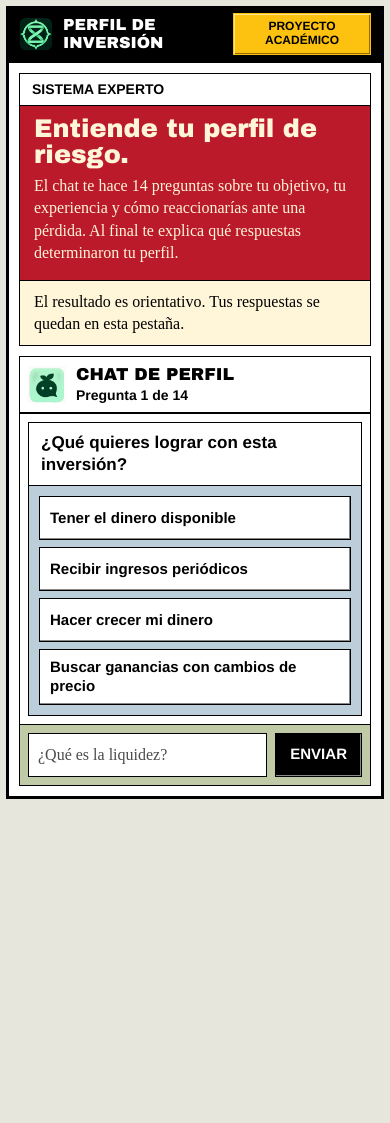
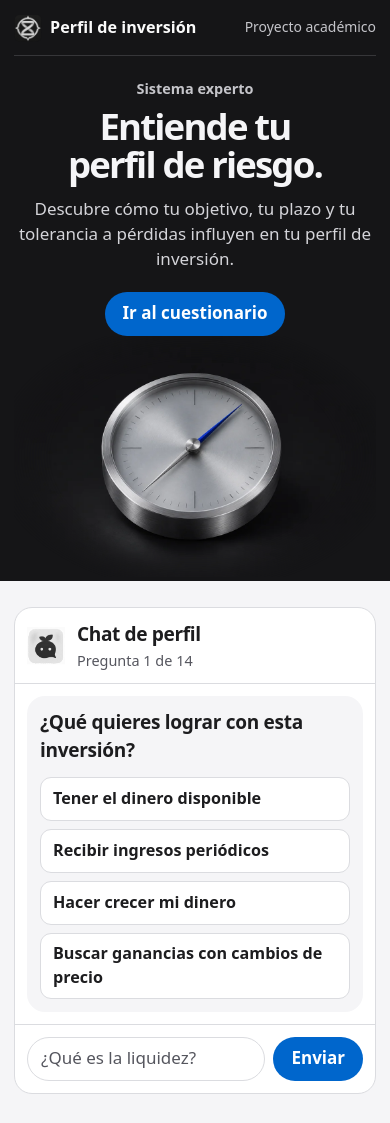
Before and after one commit to CarLos4475/ProyectoFinalSistemasInteligentes, a plain HTML site: page web/index.html in a window 390 px wide. Shown: the top 1123 px of the page. Before the commit the page ends 844 px from the top, so only its background shows below. Drawn offline with Linux system fonts and the light colour scheme.

Commit message:
Rediseñar la portada y el cuestionario con una interfaz sobria

```diff
--- a/web/index.html
+++ b/web/index.html
@@ -5,10 +5,10 @@
   <meta http-equiv="Content-Security-Policy" content="default-src 'none'; script-src 'self'; style-src 'self'; img-src 'self'; connect-src 'none'; base-uri 'none'; form-action 'none'">
   <meta name="viewport" content="width=device-width, initial-scale=1">
   <meta name="description" content="Explora tu perfil de riesgo y entiende qué respuestas explican tu resultado.">
-  <meta name="theme-color" content="#000000">
+  <meta name="theme-color" content="#151517">
   <title>Perfil de inversión</title>
   <link rel="icon" href="./assets/marca.webp" type="image/webp">
-  <link rel="stylesheet" href="./styles.css?v=3">
+  <link rel="stylesheet" href="./styles.css?v=4">
   <script type="module" src="./chat.mjs?v=2"></script>
 </head>
 <body>
@@ -22,17 +22,21 @@
     </div>
   </header>
 
-  <main class="contenedor principal">
+  <main>
     <section class="introduccion" aria-labelledby="titulo">
+      <div class="contenedor portada">
         <div class="intro-texto">
           <p class="etiqueta">Sistema experto</p>
           <h1 id="titulo">Entiende tu perfil de riesgo.</h1>
-        <p class="bajada">El chat te hace 14 preguntas sobre tu objetivo, tu experiencia y cómo reaccionarías ante una pérdida. Al final te explica qué respuestas determinaron tu perfil.</p>
+          <p class="bajada">Descubre cómo tu objetivo, tu plazo y tu tolerancia a pérdidas influyen en tu perfil de inversión.</p>
+          <a class="accion" href="#cuestionario">Ir al cuestionario</a>
         </div>
-      <p class="alcance">El resultado es orientativo. Tus respuestas se quedan en esta pestaña.</p>
+        <img class="portada-imagen" src="./assets/brujula.webp" width="1080" height="720" alt="" fetchpriority="high">
+      </div>
     </section>
 
-    <section class="chat" aria-labelledby="titulo-chat">
+    <div class="zona-chat">
+      <section class="chat contenedor" id="cuestionario" aria-labelledby="titulo-chat" tabindex="-1">
         <header class="chat-cabecera">
           <img class="asistente" src="./assets/asistente.webp" width="42" height="42" alt="">
           <div class="chat-identidad">
@@ -54,6 +58,10 @@
         </footer>
         <noscript><p class="sin-script">Activa JavaScript para usar el cuestionario.</p></noscript>
       </section>
+    </div>
   </main>
+  <footer class="pie">
+    <p class="contenedor alcance">El resultado es orientativo. Tus respuestas se quedan en esta pestaña.</p>
+  </footer>
 </body>
 </html>
--- a/web/styles.css
+++ b/web/styles.css
@@ -1,292 +1,242 @@
 :root {
   color-scheme: light;
-  color: #000;
-  background: #e7e6dd;
-  font: 1rem/1.4 "Times New Roman", Times, serif;
-  --tinta: #000;
+  color: #1d1d1f;
+  background: #f5f5f7;
+  font: 1.0625rem/1.47 system-ui, -apple-system, BlinkMacSystemFont, "Segoe UI", sans-serif;
+  --fondo: #f5f5f7;
   --papel: #fff;
-  --crema: #fff5d8;
-  --rojo: #bb1a2a;
-  --amarillo: #fcc20f;
-  --enlace: #0000ee;
-  --cielo: #bdcedb;
-  --salvia: #c0caa7;
-  --melocoton: #ebbb94;
-  --lavanda: #b6bfee;
-  --fuente-ui: Helvetica, Arial, sans-serif;
-  --fuente-titular: "Arial Black", Arial, sans-serif;
+  --grafito: #151517;
+  --tinta: #1d1d1f;
+  --secundario: #55565e;
+  --linea: #dbdce0;
+  --azul: #0066cc;
+  --foco: #0071e3;
+  --azul-suave: #eaf3fd;
+  --tarjeta: 18px;
+  --pastilla: 9999px;
 }
 
 * { box-sizing: border-box; }
+body { margin: 0; }
 [hidden] { display: none !important; }
-
-body {
-  width: min(944px, calc(100% - 40px));
-  margin: 28px auto;
-  border: 8px solid var(--tinta);
-  background: var(--papel);
+button, input { font: inherit; }
+button { cursor: pointer; }
+button:focus-visible, a:focus-visible, input:focus-visible, summary:focus-visible {
+  outline: 2px solid var(--foco);
+  outline-offset: 3px;
 }
 
-button, input { font: inherit; }
-button { cursor: pointer; }
-button:focus-visible, input:focus-visible, summary:focus-visible {
-  outline: 3px solid var(--enlace);
-  outline-offset: 2px;
-}
-
-.header {
-  color: var(--papel);
-  background: var(--tinta);
-}
-
+.contenedor { width: min(1100px, calc(100% - 48px)); margin-inline: auto; }
+.header { background: var(--grafito); color: #fafafa; }
 .cabecera {
-  min-height: 62px;
+  min-height: 56px;
   display: flex;
   align-items: center;
   justify-content: space-between;
-  gap: 12px;
-  padding: 4px 18px 12px;
+  gap: 14px;
+  border-bottom: 1px solid #363639;
+}
+.marca { display: flex; align-items: center; gap: 8px; font-weight: 600; }
+.marca-icono, .asistente { display: block; flex: 0 0 auto; filter: grayscale(1); }
+.marca-icono { width: 28px; height: 28px; }
+.contexto { color: #c5c5ca; font-size: .82rem; text-align: right; }
+
+.introduccion { background: var(--grafito); color: #f5f5f7; }
+.portada {
+  display: grid;
+  grid-template-columns: minmax(0, .95fr) minmax(0, 1.05fr);
+  align-items: center;
+  gap: 20px;
+  padding-block: 28px 32px;
+}
+.intro-texto { position: relative; z-index: 1; padding-block: 12px; }
+.etiqueta { margin: 0; font-size: .85rem; font-weight: 600; }
+.introduccion .etiqueta { color: #c5c5ca; }
+h1 {
+  max-width: 12ch;
+  margin: 9px 0 14px;
+  font-size: clamp(2.6rem, 5.4vw, 4.45rem);
+  font-weight: 600;
+  line-height: 1.02;
+  letter-spacing: -.05em;
+  text-wrap: balance;
+}
+.bajada { max-width: 38ch; margin: 0; color: #d4d4d9; font-size: clamp(1rem, 2vw, 1.16rem); }
+.portada-imagen {
+  display: block;
+  width: 100%;
+  height: auto;
+  mask-image: radial-gradient(ellipse at center, #000 56%, transparent 79%);
 }
 
-.marca {
-  display: flex;
+.accion, .boton-oscuro {
+  display: inline-flex;
   align-items: center;
-  gap: 10px;
-  font: 900 clamp(1rem, 2.6vw, 1.32rem)/1.1 var(--fuente-titular);
-  text-transform: uppercase;
+  justify-content: center;
+  min-height: 44px;
+  padding: 8px 18px;
+  border: 0;
+  border-radius: var(--pastilla);
+  background: var(--azul);
+  color: var(--papel);
+  font-weight: 600;
+  text-decoration: none;
 }
+.accion { margin-top: 20px; }
+.accion:hover, .boton-oscuro:hover { background: #0059b4; }
+.accion:active, .boton-oscuro:active, .opcion:active, .boton-explicar:active { transform: scale(.98); }
 
-.marca-icono, .asistente {
-  display: block;
-  flex: 0 0 auto;
+.zona-chat { padding-block: clamp(26px, 5vw, 58px); }
+.chat {
+  max-width: 820px;
+  min-width: 0;
+  border: 1px solid var(--linea);
+  border-radius: var(--tarjeta);
+  background: var(--papel);
+  scroll-margin-top: 16px;
 }
-
-.contexto {
-  padding: 6px 8px;
-  color: var(--tinta);
-  background: var(--amarillo);
-  border: 1px solid var(--amarillo);
-  box-shadow: inset 1px 1px 0 #ffe589, inset -1px -1px 0 #966b00;
-  font: 700 .75rem/1.14 var(--fuente-ui);
-  text-align: center;
-  text-transform: uppercase;
-}
-
-.principal {
-  display: grid;
-  grid-template-columns: minmax(0, 29fr) minmax(0, 71fr);
-  align-items: start;
-  gap: 16px;
-  padding: 16px;
-}
-
-.introduccion {
-  border: 1px solid var(--tinta);
-  background: var(--rojo);
-  color: var(--crema);
-}
-
-.etiqueta {
-  margin: 0;
-  padding: 7px 12px;
-  border-bottom: 1px solid var(--tinta);
-  color: var(--tinta);
-  background: var(--papel);
-  font: 700 .875rem/1.2 var(--fuente-ui);
-  text-transform: uppercase;
-}
-
-h1 {
-  margin: 14px 14px 10px;
-  font: 900 clamp(1.6rem, 3.25vw, 2.35rem)/1.02 var(--fuente-titular);
-}
-
-.bajada { margin: 0 14px 15px; }
-.alcance {
-  margin: 0;
-  padding: 10px 14px;
-  border-top: 1px solid var(--tinta);
-  background: var(--crema);
-  color: var(--tinta);
-}
-
-.chat {
-  display: flex;
-  min-width: 0;
-  flex-direction: column;
-  border: 1px solid var(--tinta);
-  background: var(--papel);
-}
-
+.chat:focus { outline: none; }
 .chat-cabecera {
   display: flex;
   align-items: center;
-  gap: 10px;
-  padding: 9px 12px;
-  border-bottom: 2px solid var(--tinta);
+  gap: 12px;
+  padding: 15px 20px;
+  border-bottom: 1px solid var(--linea);
 }
-
 .asistente { width: 38px; height: 38px; }
 .chat-identidad { flex: 1; }
-.chat-identidad h2 {
-  margin: 0;
-  font: 900 1.08rem/1.15 var(--fuente-titular);
-  text-transform: uppercase;
-}
-.chat-identidad p { margin: 2px 0 0; font: 700 .875rem/1.2 var(--fuente-ui); }
+.chat-identidad h2 { margin: 0; font-size: 1.125rem; font-weight: 600; letter-spacing: -.02em; }
+.chat-identidad p { margin: 2px 0 0; color: var(--secundario); font-size: .85rem; }
 
 .chat-cuerpo {
-  min-height: 240px;
-  max-height: 560px;
-  padding: 12px;
+  max-height: 580px;
+  padding: 18px 20px;
   overflow: auto;
 }
-
-.turno, .ayuda, .respuestas, .resultado { border: 1px solid var(--tinta); }
-.turno { background: var(--cielo); }
-.pregunta {
-  margin: 0;
-  padding: 9px 12px;
-  border-bottom: 1px solid var(--tinta);
+.turno, .ayuda, .resultado {
+  padding: 16px;
+  border-radius: var(--tarjeta);
+  background: var(--fondo);
+}
+.pregunta { margin: 0 0 12px; font-size: 1.12rem; font-weight: 600; letter-spacing: -.015em; }
+.opciones { display: grid; grid-template-columns: repeat(2, minmax(0, 1fr)); gap: 8px; }
+.opcion, .boton-explicar {
+  min-height: 44px;
+  padding: 8px 12px;
+  border: 1px solid var(--linea);
+  border-radius: 11px;
+  color: var(--tinta);
   background: var(--papel);
-  font: 700 1.065rem/1.3 var(--fuente-ui);
-}
-
-.opciones {
-  display: grid;
-  grid-template-columns: repeat(2, minmax(0, 1fr));
-  gap: 7px;
-  padding: 10px;
-}
-
-.opcion, .boton-explicar, .boton-oscuro {
-  min-height: 44px;
-  padding: 8px 10px;
-  border: 1px solid var(--tinta);
-  background: var(--papel);
-  color: var(--tinta);
-  box-shadow: inset -1px -1px 0 #888;
-  font: 700 .94rem/1.25 var(--fuente-ui);
+  font-size: .95rem;
+  font-weight: 600;
 }
 .opcion { text-align: left; }
-.opcion:hover, .opcion[aria-pressed="true"], .boton-explicar:hover { background: var(--crema); }
-.opcion:active, .boton-explicar:active, .boton-oscuro:active {
-  box-shadow: inset 1px 1px 0 #888;
+.opcion:hover, .opcion[aria-pressed="true"] { border-color: var(--azul); background: var(--azul-suave); }
+.opcion[aria-pressed="true"] { color: var(--azul); }
+.boton-texto {
+  min-height: 44px;
+  padding: 5px 8px;
+  border: 0;
+  border-radius: 8px;
+  background: transparent;
+  color: var(--azul);
+  font-size: .9rem;
+  font-weight: 600;
 }
-
-.boton-texto {
-  min-height: 36px;
-  padding: 4px 8px;
-  border: 0;
-  background: transparent;
-  color: var(--enlace);
-  text-decoration: underline;
-  font-size: .94rem;
-}
-.boton-texto:hover { text-decoration-thickness: 2px; }
-.volver { margin: 0 0 4px 4px; }
+.boton-texto:hover { text-decoration: underline; }
+.volver { margin-top: 6px; }
 
 .respuestas {
-  margin-top: 10px;
-  background: var(--papel);
+  margin-top: 12px;
+  border: 1px solid var(--linea);
+  border-radius: 11px;
 }
 .respuestas summary {
   min-height: 44px;
-  padding: 9px 11px;
-  color: var(--enlace);
-  font-weight: 700;
-  text-decoration: underline;
+  padding: 9px 12px;
+  border-radius: 11px;
+  color: var(--azul);
+  font-weight: 600;
   cursor: pointer;
 }
-.respuestas ul { margin: 0; padding: 0; list-style: none; }
+.respuestas ul { margin: 0; padding: 0 12px; list-style: none; }
 .respuesta {
   display: flex;
+  flex-wrap: wrap;
   align-items: center;
   justify-content: space-between;
-  flex-wrap: wrap;
-  gap: 4px 10px;
-  padding: 7px 10px;
-  border-top: 1px solid var(--tinta);
+  gap: 5px 12px;
+  padding-block: 7px;
+  border-top: 1px solid var(--linea);
+  font-size: .94rem;
 }
-.respuesta:nth-child(odd) { background: var(--crema); }
-.respuesta-texto { flex: 1 1 180px; }
+.respuesta-texto { flex: 1 1 180px; min-width: 0; }
 .respuesta-texto strong, .respuesta-texto span { display: block; }
-.respuesta-texto strong { font-family: var(--fuente-ui); }
+.respuesta-texto span { color: var(--secundario); }
+.ayuda { margin-top: 12px; color: var(--tinta); }
 
-.ayuda {
-  margin-top: 10px;
-  padding: 10px 12px;
-  background: var(--crema);
-}
-
-.resultado {
-  padding: 0 14px 14px;
-  background: var(--salvia);
-}
-.resultado--moderado { background: var(--melocoton); }
-.resultado--propenso { background: var(--lavanda); }
-.resultado .etiqueta { margin-inline: -14px; }
+.resultado .etiqueta { color: var(--secundario); }
 .resultado h3 {
-  margin: 12px 0 6px;
-  font: 900 clamp(1.55rem, 4vw, 2.2rem)/1.05 var(--fuente-titular);
+  margin: 4px 0 9px;
+  font-size: clamp(1.75rem, 4vw, 2.65rem);
+  font-weight: 600;
+  line-height: 1.1;
+  letter-spacing: -.045em;
 }
 .resultado-texto { margin: 0; }
-.motivos { margin-top: 12px; padding-top: 10px; border-top: 1px solid var(--tinta); }
-.motivos h4, .motivos h5 { font-family: var(--fuente-ui); }
+.motivos { margin-top: 12px; padding-top: 10px; border-top: 1px solid var(--linea); }
 .motivos h4 { margin: 0; }
 .motivos h5 { margin: 12px 0 3px; font-size: .95rem; }
 .motivos p { margin: 0; }
-.motivos ul { margin: 6px 0; padding-left: 20px; }
+.motivos ul { margin: 6px 0; padding-left: 22px; }
 .motivos li + li { margin-top: 4px; }
-.boton-explicar { margin-top: 12px; }
+.boton-explicar { margin-top: 12px; color: var(--azul); border: 1px solid var(--azul); border-radius: var(--pastilla); }
+.boton-explicar:hover { background: var(--azul-suave); }
 
-.chat-pie {
-  padding: 10px 12px;
-  border-top: 1px solid var(--tinta);
-  background: var(--salvia);
-}
-.chat-pie form { display: flex; gap: 8px; }
+.chat-pie { padding: 13px 20px; border-top: 1px solid var(--linea); }
+.chat-pie form { display: flex; align-items: stretch; gap: 8px; }
 input {
   flex: 1;
   width: 100%;
   min-width: 0;
-  padding: 7px 9px;
-  border: 1px solid var(--tinta);
+  padding: 8px 13px;
+  border: 1px solid var(--linea);
+  border-radius: var(--pastilla);
   background: var(--papel);
   color: var(--tinta);
 }
-input::placeholder { color: #4b4b4b; }
-.boton-oscuro {
-  padding-inline: 14px;
-  color: var(--papel);
-  background: var(--tinta);
-  text-transform: uppercase;
-}
-.boton-oscuro:hover { background: #292929; }
+input::placeholder { color: var(--secundario); }
 
-.sin-script { padding-inline: 12px; }
+.pie { padding: 0 0 24px; text-align: center; }
+.alcance, .sin-script { color: var(--secundario); font-size: .85rem; }
+.sin-script { padding-inline: 20px; }
 .solo-lectores {
   position: absolute;
   width: 1px;
   height: 1px;
-  padding: 0;
   margin: -1px;
   overflow: hidden;
   clip-path: inset(50%);
   white-space: nowrap;
 }
 
-@media (max-width: 760px) {
-  body { width: calc(100% - 24px); margin: 12px auto; border-width: 4px; }
-  .principal { grid-template-columns: 1fr; padding: 10px; gap: 10px; }
-  .cabecera { min-height: 54px; padding: 4px 10px 8px; }
-  .chat-cuerpo { min-height: 0; max-height: none; }
+@media (max-width: 680px) {
+  .contenedor { width: calc(100% - 28px); }
+  .portada { grid-template-columns: 1fr; gap: 0; padding-block: 22px 4px; text-align: center; }
+  .intro-texto { padding-block: 0; }
+  h1 { max-width: 15ch; margin-inline: auto; font-size: clamp(2.15rem, 8.5vw, 3.2rem); }
+  .bajada { margin-inline: auto; }
+  .portada-imagen { width: min(100%, 380px); margin-inline: auto; }
+  .chat-cuerpo { max-height: none; }
+  .chat-cabecera, .chat-cuerpo, .chat-pie { padding: 12px; }
 }
 
-@media (max-width: 480px) {
-  body { width: calc(100% - 12px); margin: 6px auto; border-width: 3px; }
-  h1 { margin-block: 10px 7px; }
-  .chat-cabecera, .chat-cuerpo, .chat-pie { padding: 8px; }
-  .boton-texto { min-height: 44px; }
-  .opciones { grid-template-columns: minmax(0, 1fr); }
+@media (max-width: 420px) {
+  .opciones { grid-template-columns: 1fr; }
+  .turno, .ayuda, .resultado { padding: 13px; }
+  .marca { font-size: .95rem; }
 }
+
+@media (prefers-reduced-motion: reduce) {
+  .accion:active, .boton-oscuro:active, .opcion:active, .boton-explicar:active { transform: none; }
+}
```
Also changed, not shown: web/assets/brujula.webp (added). Lines whose indentation alone changed are shown as unchanged.
